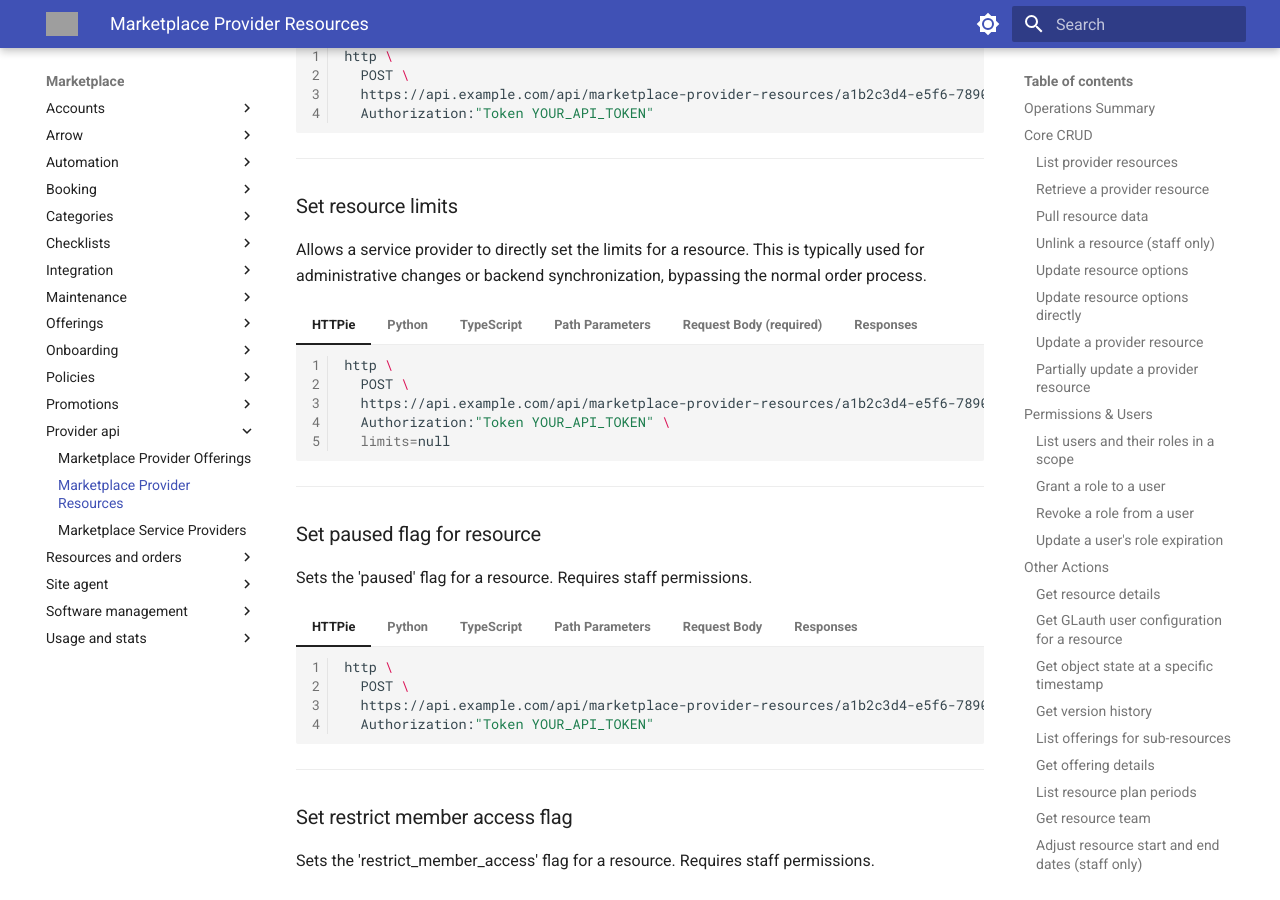
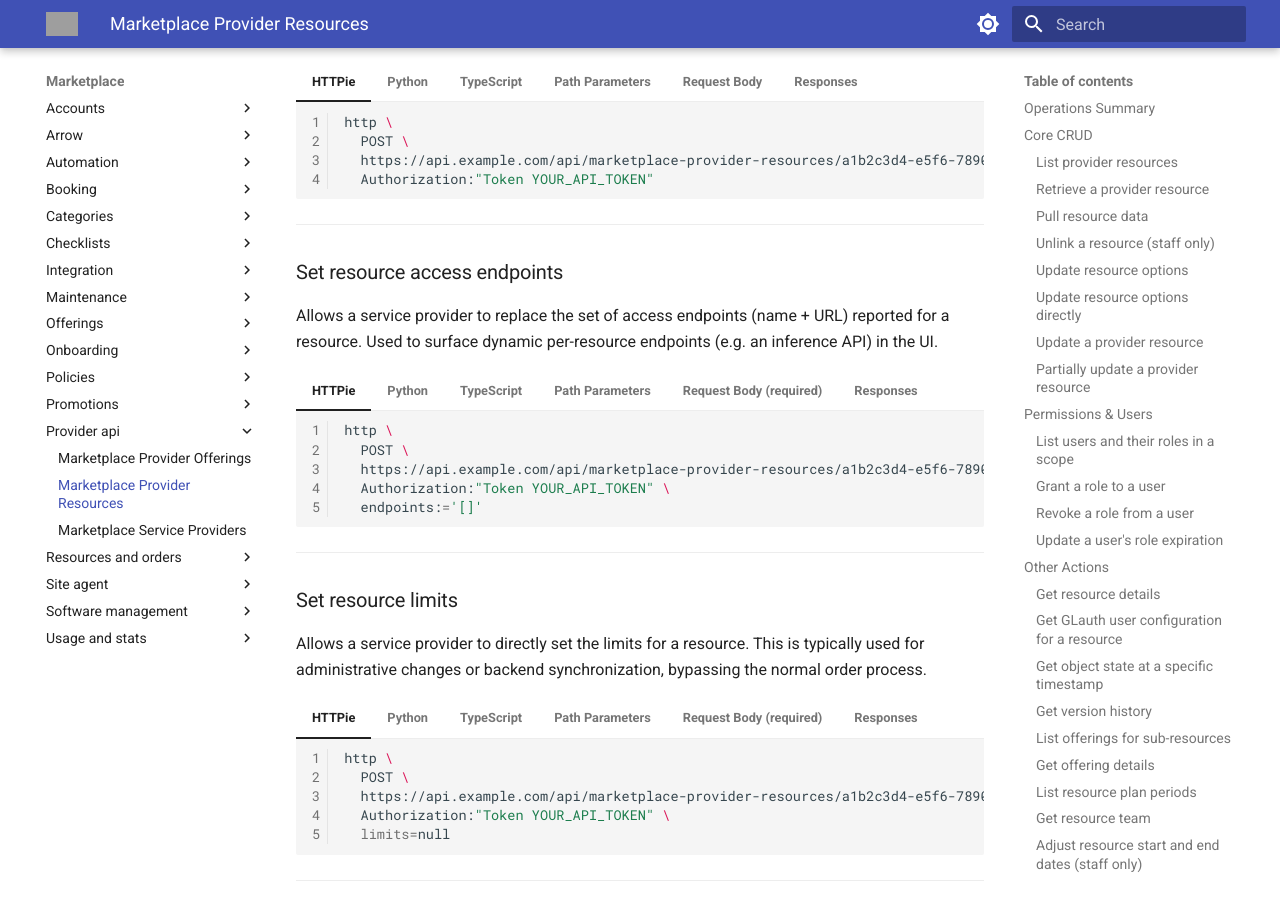
Before and after one commit to waldur/api-docs, an MkDocs documentation site: the page built from docs/marketplace/provider-api/provider-resources.md, in a window 1280 px wide and 900 px high, scrolled down 13335 px. Built offline with MkDocs 1.6.1 and Material for MkDocs 9.7.7, drawn with Linux system fonts in a browser that asks for light colours; the version menu is left out; some of the changed text lies outside the part shown; grey boxes are pictures that could not be loaded.

Commit message:
docs: Auto-generate API reference from https://code.opennodecloud.com/waldur/waldur-sdk-docs-generator

````diff
--- a/docs/marketplace/provider-api/provider-resources.md
+++ b/docs/marketplace/provider-api/provider-resources.md
@@ -40,6 +40,7 @@
 | <span class="http-badge http-post">POST</span> | `/api/marketplace-provider-resources/{uuid}/set_end_date/` | [Set end date of the resource](#set-end-date-of-the-resource) |
 | <span class="http-badge http-post">POST</span> | `/api/marketplace-provider-resources/{uuid}/set_end_date_by_provider/` | [Set end date by provider](#set-end-date-by-provider) |
 | <span class="http-badge http-post">POST</span> | `/api/marketplace-provider-resources/{uuid}/set_end_date_by_staff/` | [Set end date of the resource by staff](#set-end-date-of-the-resource-by-staff) |
+| <span class="http-badge http-post">POST</span> | `/api/marketplace-provider-resources/{uuid}/set_endpoints/` | [Set resource access endpoints](#set-resource-access-endpoints) |
 | <span class="http-badge http-post">POST</span> | `/api/marketplace-provider-resources/{uuid}/set_limits/` | [Set resource limits](#set-resource-limits) |
 | <span class="http-badge http-post">POST</span> | `/api/marketplace-provider-resources/{uuid}/set_paused/` | [Set paused flag for resource](#set-paused-flag-for-resource) |
 | <span class="http-badge http-post">POST</span> | `/api/marketplace-provider-resources/{uuid}/set_restrict_member_access/` | [Set restrict member access flag](#set-restrict-member-access-flag) |
@@ -3557,6 +3558,96 @@ Deprecated: Use set_end_date instead. Allows a staff user to set or update the e
 
 ---
 
+### Set resource access endpoints
+
+Allows a service provider to replace the set of access endpoints (name + URL) reported for a resource. Used to surface dynamic per-resource endpoints (e.g. an inference API) in the UI.
+
+
+=== "HTTPie"
+
+    ```bash
+    http \
+      POST \
+      https://api.example.com/api/marketplace-provider-resources/a1b2c3d4-e5f6-7890-abcd-ef1234567890/set_endpoints/ \
+      Authorization:"Token YOUR_API_TOKEN" \
+      endpoints:='[]'
+    ```
+
+=== "Python"
+
+    ```python
+    from waldur_api_client.client import AuthenticatedClient
+    from waldur_api_client.models.resource_endpoints_request import ResourceEndpointsRequest # (1)
+    from waldur_api_client.api.marketplace_provider_resources import marketplace_provider_resources_set_endpoints # (2)
+
+    client = AuthenticatedClient(
+        base_url="https://api.example.com", token="YOUR_API_TOKEN"
+    )
+
+    body_data = ResourceEndpointsRequest(
+        endpoints=[]
+    )
+    response = marketplace_provider_resources_set_endpoints.sync(
+        uuid="a1b2c3d4-e5f6-7890-abcd-ef1234567890",
+        client=client,
+        body=body_data
+    )
+
+    print(response)
+    ```
+
+
+    1.  **Model Source:** [`ResourceEndpointsRequest`](https://github.com/waldur/py-client/blob/main/waldur_api_client/models/resource_endpoints_request.py)
+    2.  **API Source:** [`marketplace_provider_resources_set_endpoints`](https://github.com/waldur/py-client/blob/main/waldur_api_client/api/marketplace_provider_resources/marketplace_provider_resources_set_endpoints.py)
+
+=== "TypeScript"
+
+    ```typescript
+    import { marketplaceProviderResourcesSetEndpoints } from 'waldur-js-client';
+
+    try {
+      const response = await marketplaceProviderResourcesSetEndpoints({
+      auth: "Token YOUR_API_TOKEN",
+      path: {
+        "uuid": "a1b2c3d4-e5f6-7890-abcd-ef1234567890"
+      },
+      body: {
+        "endpoints": []
+      }
+    });
+      console.log('Success:', response);
+    } catch (error) {
+      console.error('Error:', error);
+    }
+    ```
+
+
+=== "Path Parameters"
+
+    | Name | Type | Required |
+    |---|---|---|
+    | `uuid` | string (uuid) | ✓ |
+
+
+=== "Request Body (required)"
+
+    | Field | Type | Required | Description |
+    |---|---|---|---|
+    | `endpoints` | array of objects | ✓ | Access endpoints to set on the resource |
+    | `endpoints.name` | string | ✓ | Name of the access endpoint |
+    | `endpoints.url` | string | ✓ | URL of the access endpoint |
+
+
+=== "Responses"
+
+    **`200`** -
+
+    | Field | Type | Description |
+    |---|---|---|
+    | `status` | string | Status of the resource response |
+
+---
+
 ### Set resource limits
 
 Allows a service provider to directly set the limits for a resource. This is typically used for administrative changes or backend synchronization, bypassing the normal order process.
````
